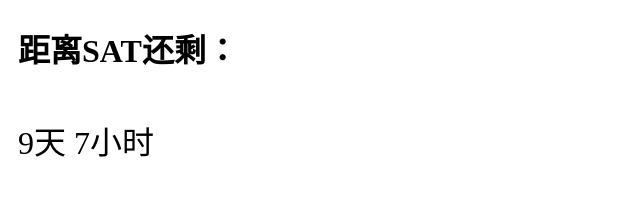
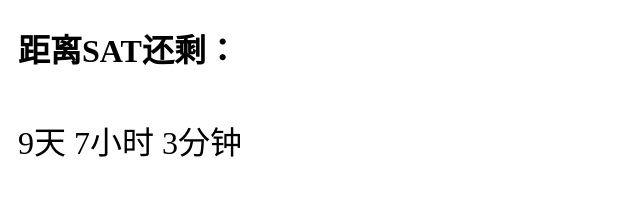
Before and after one commit to FSC711300/fsc711300.github.io, a plain HTML site: page index.html in a window 1280 px wide. Shown: the top 215 px of the page, without its empty margins (0-640 px from the left). Drawn offline with Linux system fonts and the light colour scheme.

Commit message:
modified:   index.html

```diff
--- a/index.html
+++ b/index.html
@@ -46,7 +46,7 @@
                 var leave3 = leave2 % (60 * 1000)
                 var seconds = Math.ceil(leave3 / 1000)
                 //return dayDiff < 0 ? "预定时间已到！" : dayDiff + "天 " + hours + "小时 " + minutes + "分钟 " + seconds + "秒";
-                return dayDiff < 0 ? "预定时间已到！" : dayDiff + "天 " + hours + "小时";
+                return dayDiff < 0 ? "预定时间已到！" : dayDiff + "天 " + hours + "小时 " + minutes + "分钟 ";
             }
 
             setInterval(function () {
```
